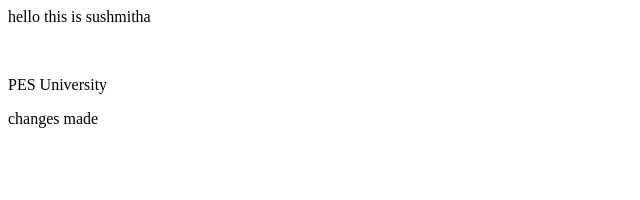
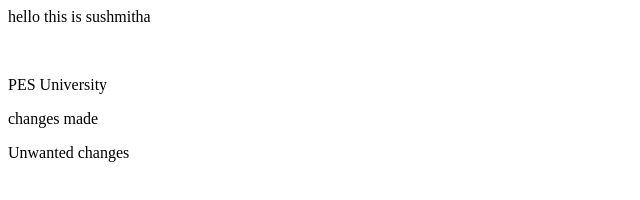
Before and after one commit to 2004sushmi2004/git_handson, a plain HTML site: page git/index.html in a window 1280 px wide. Shown: the whole page, without its empty margins (0-640 px from the left). Drawn offline with Linux system fonts and the light colour scheme.

Commit message:
Added a new file

```diff
--- a/git/index.html
+++ b/git/index.html
@@ -2,3 +2,4 @@
 <br />
 <p>PES University </p>
 <p>changes made</p>
+<p>Unwanted changes</p>
```
